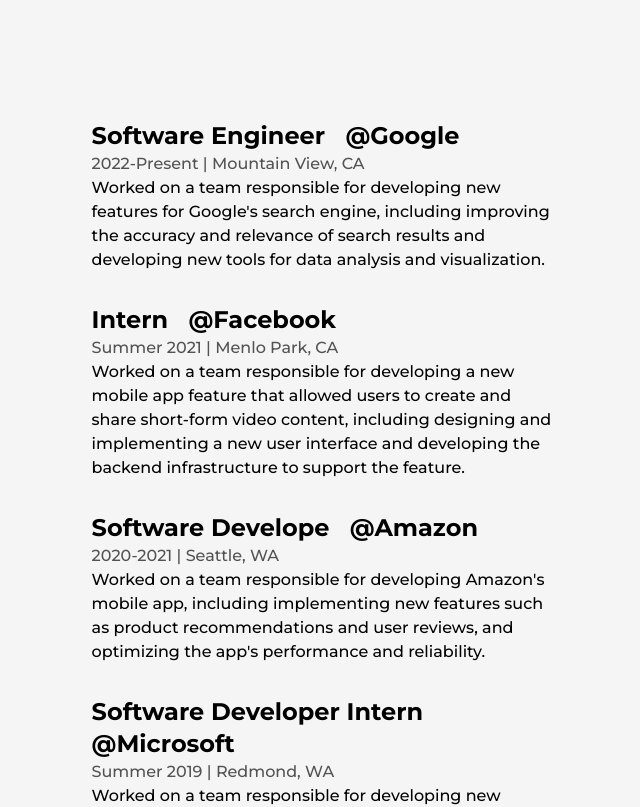
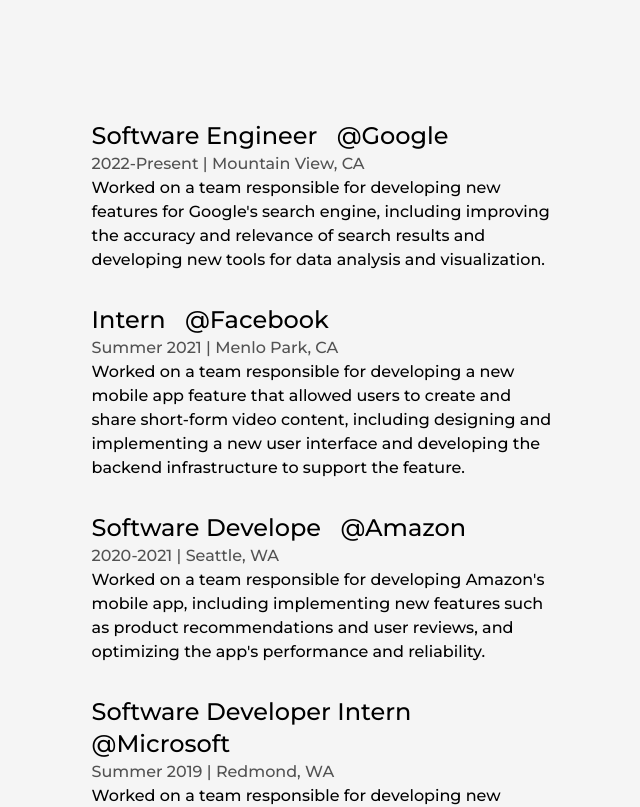
Before and after one commit to MilkiasTonji/mock-portfolio, a Next.js app: page /about in a window 1280 px wide. Shown: the part 2420-3227 px from the top of the page, without its empty margins (318-958 px from the left). Built offline with nearby package versions, Linux system fonts and the light colour scheme.

Commit message:
latest update on Jun29 2023

```diff
--- a/src/components/Experience.js
+++ b/src/components/Experience.js
@@ -60,7 +60,7 @@
 const Details = ({position, company, companyLink, time, address, work}) => {
     return <li className='my-8 first:mt-0 last:mb-0 w-[60%] mx-auto flex flex-col items-center justify-center'>
         <div>
-            <h3 className='capitalize font-bold text-2xl'>{position} &nbsp; <a href={companyLink}>@{company}</a></h3>
+            <h3 className='capitalize font-medium text-2xl'>{position} &nbsp; <a href={companyLink}>@{company}</a></h3>
             <span className='capitalize font-medium text-dark/75'>{time} | {address}</span>
             <p className='font-medium w-full'>{work}</p>
         </div>
```
